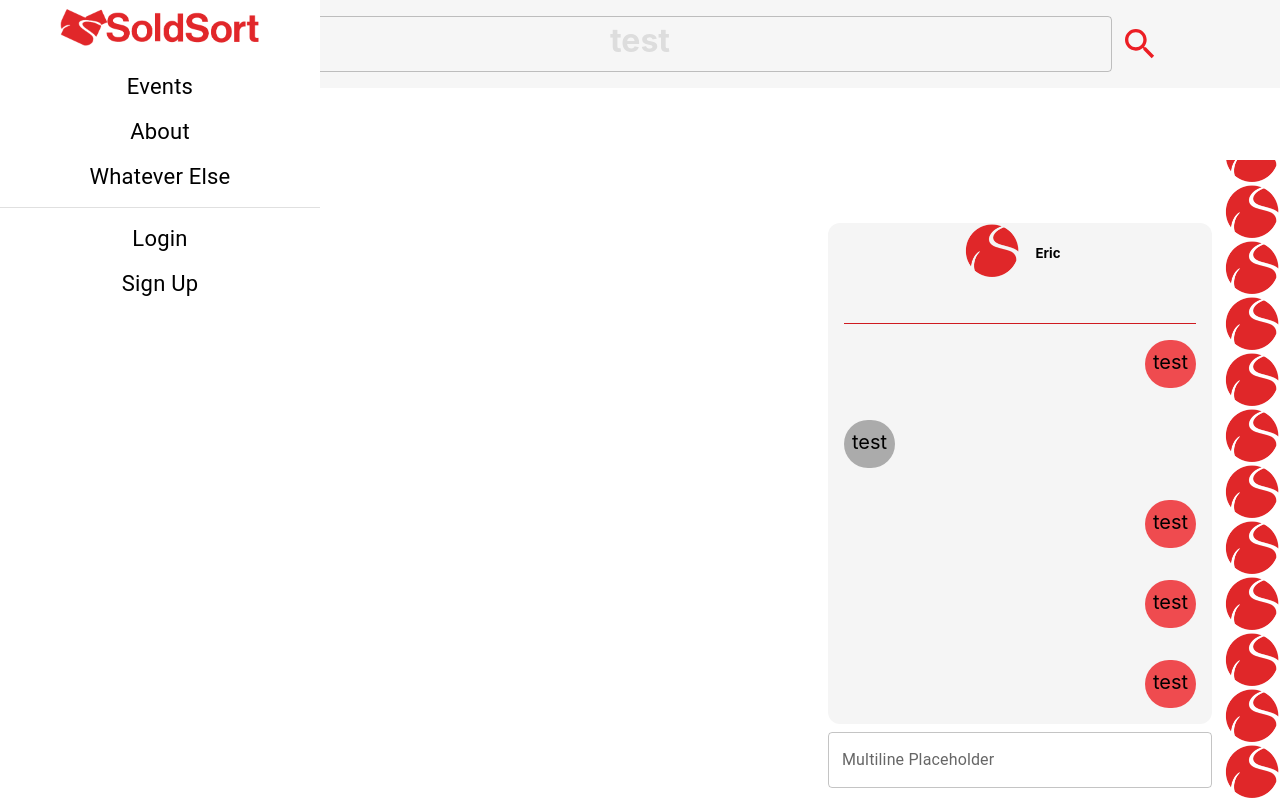
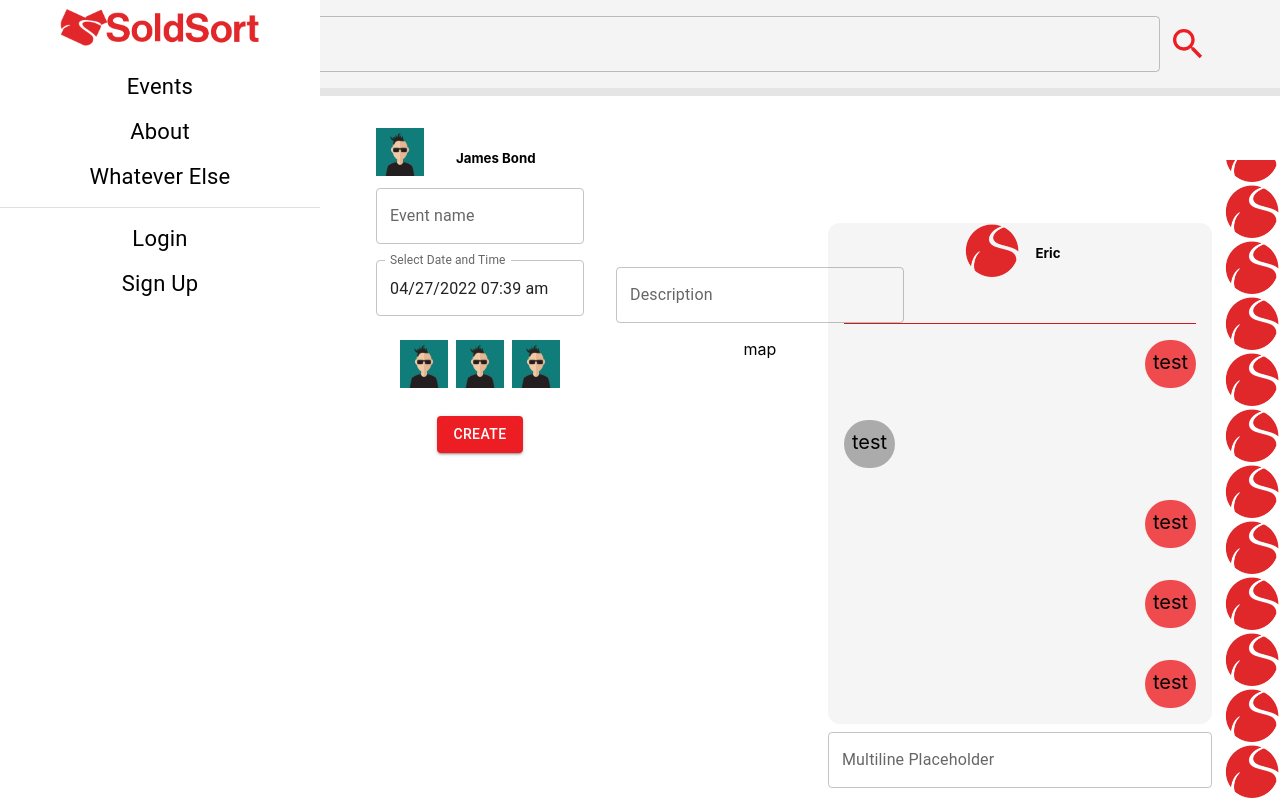
Before and after one commit to ICT-Owls/owlsport, a React app: page / in a window 1280 px wide. Built offline with nearby package versions, Linux system fonts and the light colour scheme.

Commit message:
Event Creation without a map

```diff
--- a/package.json
+++ b/package.json
@@ -159,10 +159,12 @@
     },
     "babel": {
         "presets": [
-            "@babel/typescript", "react-app"
+            "@babel/typescript",
+            "react-app"
         ]
     },
     "devDependencies": {
+        "@mui/base": "^5.0.0-alpha.79",
         "@mui/x-date-pickers": "^5.0.0-alpha.2",
         "@openapitools/openapi-generator-cli": "^2.5.1",
         "@redocly/openapi-cli": "^1.0.0-beta.94",
@@ -172,7 +174,6 @@
         "redoc-cli": "^0.13.10",
         "rimraf": "^3.0.2",
         "swagger-jsdoc": "^6.2.1",
-        "rimraf": "^3.0.2",
         "tailwindcss": "^3.0.24",
         "webpack-cli": "^4.9.2"
     }
--- a/src/App.jsx
+++ b/src/App.jsx
@@ -7,6 +7,7 @@ import { LightTheme, DarkTheme } from './Themes';
 import './App.css';
 import React from 'react';
 import { Box } from '@mui/material';
+import { EventCreatingPresenter } from './presenters/EventCreatingPresenter';
 
 const userObject = {};
 //export userObject
@@ -26,6 +27,7 @@ function App() {
                     <NavbarPresenter />
                     <SidebarPresenter isLoggedIn={userObject.isLoggedIn} />
                     <ChatsPresenter />
+                    <EventCreatingPresenter/>
                     <MainContentPresenter />
                 </Box>
             </div>
--- a/src/views/MainContentView.jsx
+++ b/src/views/MainContentView.jsx
@@ -1,5 +1,5 @@
 import React from 'react';
 export default function MainContentView() {
     //These views only handle UI. They should not handle any logic outside of ui (They can handle logic specific to some ui element, if neccessary)
-    return <h1>test</h1>;
+    return <h1></h1>;
 }
--- a/src/views/NavbarView.jsx
+++ b/src/views/NavbarView.jsx
@@ -4,6 +4,38 @@ import SearchIcon from '@mui/icons-material/Search';
 
 export default function NavbarView() {
     //These views only handle UI. They should not handle any logic outside of ui (They can handle logic specific to some ui element, if neccessary)
+    /*
+    return (
+        <nav className="navbar is-fresh"
+        role='navigaion'
+        aria-label='main navigation'>
+            <IconButton color="secondary" aria-label="Search" component="span">
+                <img src="Logotype.png" className="h-10" alt="" />
+            </IconButton>
+            <Box
+                className="flex justify-start m-4"
+                sx={{
+                    width: 1000,
+                    maxWidth: '100%',
+                }}
+            >
+                <TextField
+                    fullWidth
+                    label="fullWidth"
+                    id="fullWidth"
+                    color="secondary"
+                />
+                <IconButton
+                    color="secondary"
+                    aria-label="Search"
+                    component="span"
+                >
+                    <SearchIcon color="secondary" sx={{ fontSize: 40 }} />
+                </IconButton>
+            </Box>
+        </nav>
+    );
+    /*/
     return (
         <div className="w-full h-fit fixed top-0 left-0 flex justify-around bg-primary bg-opacity-90 bg-primary-200">
             <IconButton color="secondary" aria-label="Search" component="span">
@@ -30,7 +62,8 @@ export default function NavbarView() {
                     <SearchIcon color="secondary" sx={{ fontSize: 40 }} />
                 </IconButton>
             </Box>
-            <div>{/* I act as a third item for formattings sake */}</div>
+
         </div>
     );
+    //*/
 }
--- a/src/views/SidebarView.jsx
+++ b/src/views/SidebarView.jsx
@@ -26,7 +26,6 @@ export default function SidebarView(props) {
             {/*<img src='Solid_Logotype.png' alt='logo'/>*/}
             {/*</div>*/}
 
-            {/* eslint-disable-next-line tailwindcss/no-custom-classname*/}
             <div className="sidebar_first">
                 <MenuList>
                     <MenuItem
```
